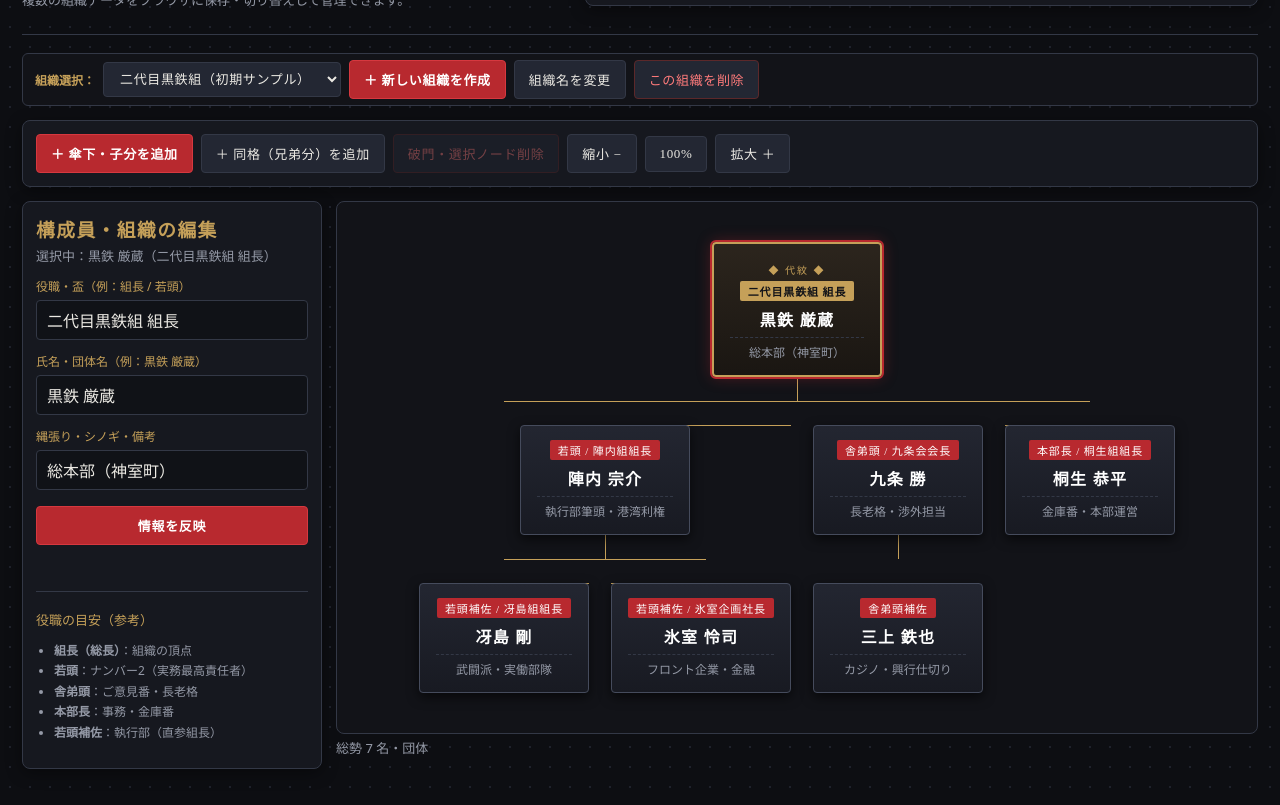
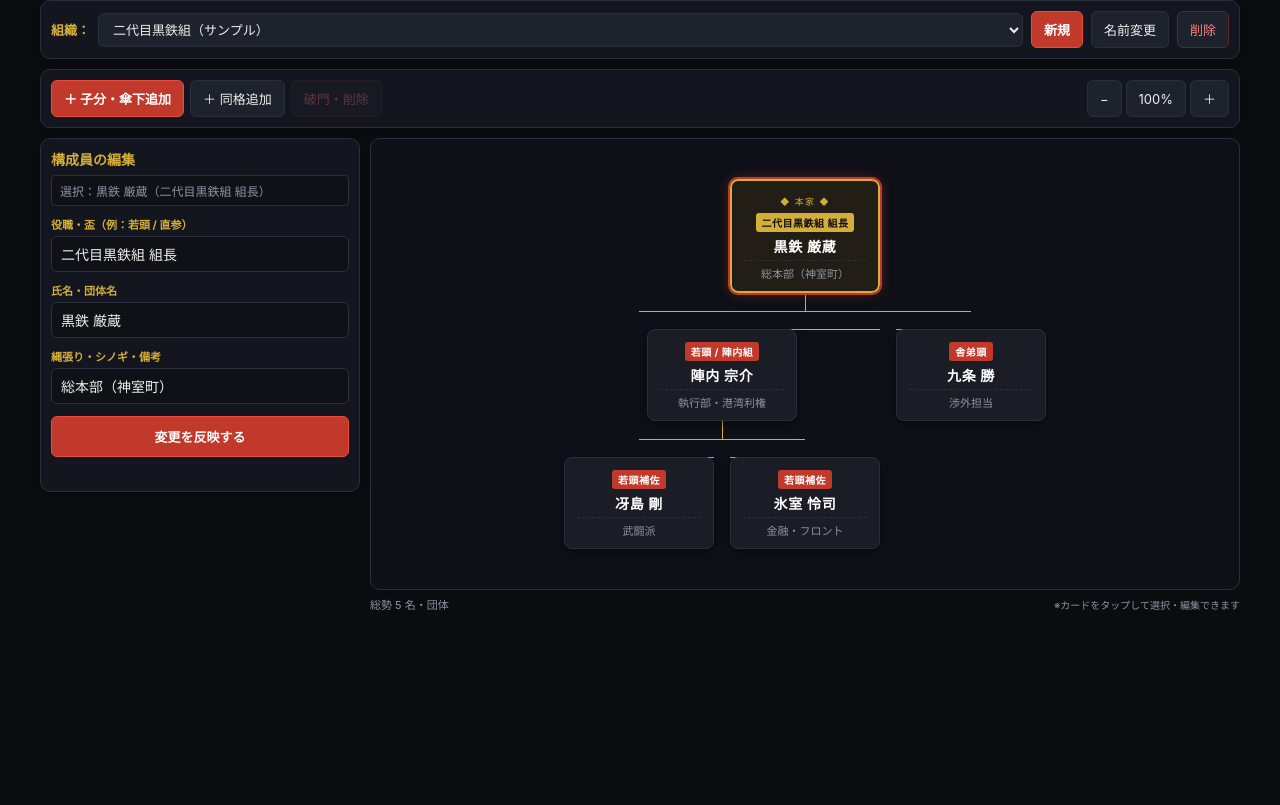
Before and after one commit to inoue-cmd/yakuza, a plain HTML site: page index.html in a window 1280 px wide. Shown: the part 83-888 px from the top of the page. After the commit the page ends 800 px from the top, so only its background shows below. Drawn offline with Linux system fonts and the light colour scheme.

Commit message:
Update index.html

```diff
--- a/index.html
+++ b/index.html
@@ -2,80 +2,100 @@
 <html lang="ja">
 <head>
 <meta charset="UTF-8">
-<meta name="viewport" content="width=device-width, initial-scale=1">
-<title>架空組織図メーカー【任侠編・マルチ保存対応】</title>
+<meta name="viewport" content="width=device-width, initial-scale=1, maximum-scale=1">
+<title>架空組織図メーカー【任侠編】</title>
 <style>
 :root{
-  --bg:#0d0e12;
-  --panel:#16181f;
-  --card:#1d2029;
-  --border:#333846;
-  --gold:#c5a059;
-  --crimson:#b8292f;
-  --text:#eceae4;
-  --muted:#9499a6;
-  font-family:"Hiragino Mincho ProN","Yu Mincho","MS PMincho",serif;
+  --bg:#0b0c10;
+  --panel:#14161f;
+  --card:#1a1d26;
+  --border:#2a2f3d;
+  --gold:#d4af37;
+  --crimson:#c0392b;
+  --text:#f0eeeb;
+  --muted:#8c93a3;
+  font-family:-apple-system,BlinkMacSystemFont,"Segoe UI",Roboto,"Hiragino Sans","Meiryo",sans-serif;
   color:var(--text);
   background:var(--bg);
 }
 *{box-sizing:border-box}
-body{margin:0;padding:22px;background-image:radial-gradient(#1f222c 1px, transparent 1px);background-size:20px 20px}
-.app{max-width:1280px;margin:auto}
-header{display:flex;justify-content:space-between;align-items:center;gap:12px;flex-wrap:wrap;margin-bottom:18px;border-bottom:1px solid var(--border);padding-bottom:14px}
-h1{font-size:24px;margin:0;letter-spacing:0.12em;color:var(--gold);text-shadow:0 2px 4px rgba(0,0,0,0.8)}
-.sub,.meta{color:var(--muted);font-size:13px;margin-top:4px;font-family:system-ui,sans-serif}
-.toolbar,.panel{background:var(--panel);border:1px solid var(--border);border-radius:8px;padding:13px;margin-bottom:14px;box-shadow:0 4px 16px rgba(0,0,0,0.4)}
-.toolbar{display:flex;gap:8px;flex-wrap:wrap;align-items:center}
-button, select{border:1px solid var(--border);background:#232733;color:var(--text);border-radius:4px;padding:9px 14px;cursor:pointer;font-size:13px;font-family:inherit;letter-spacing:0.05em;transition:0.15s}
-button:hover, select:hover{background:#2e3342;border-color:var(--gold)}
-select{padding:8px 12px}
-button:disabled{opacity:0.4;cursor:not-allowed}
-button.primary{background:var(--crimson);color:#fff;border-color:#d6383f;font-weight:bold}
-button.primary:hover{background:#9c2025}
-button.danger{color:#ff7b7b;border-color:#5c282a}
+body{margin:0;padding:12px;background-color:var(--bg)}
+.app{max-width:1200px;margin:auto}
+
+/* ヘッダー */
+header{display:flex;justify-content:space-between;align-items:flex-start;gap:10px;flex-wrap:wrap;margin-bottom:12px;border-bottom:1px solid var(--border);padding-bottom:10px}
+h1{font-size:20px;margin:0;letter-spacing:0.08em;color:var(--gold)}
+.sub{color:var(--muted);font-size:12px;margin-top:2px}
+
+/* 共通パネル・ツールバー */
+.toolbar,.panel,.org-switcher{background:var(--panel);border:1px solid var(--border);border-radius:10px;padding:10px;margin-bottom:10px;box-shadow:0 2px 8px rgba(0,0,0,0.3)}
+.toolbar{display:flex;gap:6px;flex-wrap:wrap;align-items:center}
+button, select{border:1px solid var(--border);background:#1e222d;color:var(--text);border-radius:6px;padding:8px 12px;cursor:pointer;font-size:13px;font-family:inherit;transition:0.1s}
+button:hover, select:hover{background:#282e3d;border-color:var(--gold)}
+select{padding:7px 10px;max-width:100%}
+button:disabled{opacity:0.3;cursor:not-allowed}
+button.primary{background:var(--crimson);color:#fff;border-color:#e74c3c;font-weight:bold}
+button.primary:hover{background:#a93226}
+button.danger{color:#ff8080;border-color:#5c282a}
 button.danger:hover{background:#3d191b}
-.org-switcher{display:flex;gap:8px;align-items:center;background:#121318;padding:6px 12px;border:1px solid var(--border);border-radius:6px;margin-bottom:14px;flex-wrap:wrap}
-.layout{display:grid;grid-template-columns:300px minmax(0,1fr);gap:14px}
-label{display:block;font-size:12px;color:var(--gold);margin:12px 0 5px;font-family:system-ui,sans-serif}
-input{width:100%;padding:10px;border:1px solid var(--border);background:#101217;color:var(--text);border-radius:4px;font:inherit}
+
+.org-switcher{display:flex;gap:8px;align-items:center;flex-wrap:wrap;font-size:13px}
+
+/* レイアウト（スマホは1カラム、PCは左右2カラム） */
+.layout{display:flex;flex-direction:column;gap:10px}
+@media(min-width:860px){
+  .layout{display:grid;grid-template-columns:320px minmax(0,1fr);align-items:start}
+}
+
+/* サイドバー編集パネル */
+.sidebar{order:2}
+@media(min-width:860px){.sidebar{order:1}}
+label{display:block;font-size:11px;color:var(--gold);margin:10px 0 4px;font-weight:bold}
+input{width:100%;padding:9px;border:1px solid var(--border);background:#0f1117;color:var(--text);border-radius:6px;font-size:14px}
 input:focus{outline:none;border-color:var(--gold)}
-.canvas{background:#121318;border:1px solid var(--border);border-radius:8px;min-height:500px;overflow:auto;position:relative}
-.tree{display:flex;flex-direction:column;align-items:center;min-width:max-content;padding:40px}
+
+/* キャンバス（ツリー表示エリア） */
+.canvas-wrap{order:1;position:relative}
+@media(min-width:860px){.canvas-wrap{order:2}}
+.canvas{background:#0e1017;border:1px solid var(--border);border-radius:10px;min-height:400px;max-height:75vh;overflow:auto;position:relative;padding:20px}
+.tree{display:flex;flex-direction:column;align-items:center;min-width:max-content;padding:20px}
+
+/* ツリーノードのデザイン */
 .branch{display:flex;flex-direction:column;align-items:center;position:relative}
-.node{min-width:170px;max-width:240px;padding:14px 16px;border:1px solid #454b5c;border-radius:4px;background:linear-gradient(180deg,#232631 0%,#181a22 100%);text-align:center;box-shadow:0 4px 12px rgba(0,0,0,0.6);cursor:pointer;position:relative;transition:0.15s}
+.node{min-width:150px;max-width:200px;padding:10px 12px;border:1px solid var(--border);border-radius:8px;background:var(--card);text-align:center;box-shadow:0 3px 8px rgba(0,0,0,0.4);cursor:pointer;position:relative;transition:0.15s}
 .node:hover{border-color:var(--gold)}
-.node.selected{outline:2px solid var(--crimson);border-color:var(--crimson);box-shadow:0 0 15px rgba(184,41,47,0.4)}
-.node.root-node{border:2px solid var(--gold);background:linear-gradient(180deg,#2c251d 0%,#1a1612 100%);padding-top:18px}
-.node.root-node::before{content:"◆ 代紋 ◆";display:block;font-size:10px;color:var(--gold);letter-spacing:0.2em;margin-bottom:4px}
-.node .role-badge{display:inline-block;font-size:11px;color:#fff;background:var(--crimson);padding:2px 8px;border-radius:2px;margin-bottom:6px;letter-spacing:0.08em}
-.node.root-node .role-badge{background:var(--gold);color:#121318;font-weight:bold}
-.node strong{display:block;font-size:16px;letter-spacing:0.08em;color:#fff}
-.node small{display:block;color:var(--muted);margin-top:6px;font-size:12px;font-family:system-ui,sans-serif;border-top:1px dashed #333846;padding-top:5px}
-.connector{height:24px;border-left:1px solid var(--gold)}
-.children{display:flex;justify-content:center;gap:22px;position:relative;padding-top:24px}
-.children:before{content:"";position:absolute;top:0;left:50%;height:1px;width:calc(100% - 170px);transform:translateX(-50%);background:var(--gold)}
-.children>.branch:before{content:"";position:absolute;top:0;height:24px;border-left:1px solid var(--gold)}
+.node.selected{outline:2px solid var(--crimson);border-color:var(--crimson);box-shadow:0 0 12px rgba(192,57,43,0.5)}
+.node.root-node{border:2px solid var(--gold);background:linear-gradient(180deg,#221e15 100%,#15130e 0%);padding-top:14px}
+.node.root-node::before{content:"◆ 本家 ◆";display:block;font-size:9px;color:var(--gold);letter-spacing:0.15em;margin-bottom:3px}
+
+.node .role-badge{display:inline-block;font-size:10px;color:#fff;background:var(--crimson);padding:2px 6px;border-radius:3px;margin-bottom:4px;letter-spacing:0.05em;font-weight:bold}
+.node.root-node .role-badge{background:var(--gold);color:#0f1117}
+.node strong{display:block;font-size:14px;letter-spacing:0.05em;color:#fff;word-break:break-all}
+.node small{display:block;color:var(--muted);margin-top:4px;font-size:11px;border-top:1px dashed var(--border);padding-top:4px;word-break:break-all}
+
+/* 接続線 */
+.connector{height:18px;border-left:1px solid var(--gold)}
+.children{display:flex;justify-content:center;gap:16px;position:relative;padding-top:18px}
+.children:before{content:"";position:absolute;top:0;left:50%;height:1px;width:calc(100% - 150px);transform:translateX(-50%);background:var(--gold)}
+.children>.branch:before{content:"";position:absolute;top:0;height:18px;border-left:1px solid var(--gold)}
 .children>.branch:first-child:after,.children>.branch:last-child:after{content:"";position:absolute;top:0;width:50%;border-top:1px solid var(--gold)}
 .children>.branch:first-child:after{left:50%}
 .children>.branch:last-child:after{right:50%}
 .children>.branch:only-child:after{display:none}
 .children>.branch .node{position:relative;z-index:1}
-.status{font-size:12px;color:var(--gold);min-height:18px;margin-top:10px;font-family:system-ui,sans-serif}
-@media(max-width:760px){
-  body{padding:12px}
-  .layout{grid-template-columns:1fr}
-  .canvas{min-height:380px}
-  h1{font-size:20px}
-}
+
+.status{font-size:11px;color:var(--gold);min-height:16px;margin-top:8px}
+.meta-info{color:var(--muted);font-size:11px;margin-top:6px;display:flex;justify-content:space-between;align-items:center}
+
 @media print{
   body{padding:0;background:white;color:black}
   .no-print,.sidebar{display:none!important}
   .layout{display:block}
-  .canvas{border:0;overflow:visible;background:white}
-  .node{background:white!important;color:black!important;border:1px solid #333!important;box-shadow:none!important}
+  .canvas{border:0;overflow:visible;background:white;max-height:none}
+  .node{background:white!important;color:black!important;border:1px solid #444!important;box-shadow:none!important}
   .node strong{color:black!important}
   .node .role-badge{background:#333!important;color:white!important}
-  .connector,.children:before,.children>.branch:before,.children>.branch:after{border-color:#333!important;background:#333!important}
+  .connector,.children:before,.children>.branch:before,.children>.branch:after{border-color:#444!important;background:#444!important}
   .tree{zoom:.8}
 }
 </style>
@@ -85,69 +105,67 @@ input:focus{outline:none;border-color:var(--gold)}
 <header>
 <div>
 <h1>架空組織図メーカー【任侠編】</h1>
-<div class="sub">複数の組織データをブラウザに保存・切り替えして管理できます。</div>
+<div class="sub">スマホ・PC対応 / 自動保存</div>
 </div>
-<div class="toolbar no-print">
-<button id="sample">サンプル組織（黒鉄組）読込</button>
-<button id="saveJson">JSONファイル保存</button>
-<button id="loadJson">JSONファイル読込</button>
-<button id="print">白黒印刷 / PDF</button>
+<div class="toolbar no-print" style="margin:0;border:0;padding:0;background:transparent">
+  <button id="sample">サンプル読込</button>
+  <button id="saveJson">JSON保存</button>
+  <button id="loadJson">JSON読込</button>
+  <button id="print">印刷 / PDF</button>
   <input id="file" type="file" accept=".json,application/json" hidden>
 </div>
 </header>
 
 <!-- 組織の切り替え・管理バー -->
 <div class="org-switcher no-print">
-  <span style="font-size:12px;color:var(--gold);font-weight:bold;">組織選択：</span>
-  <select id="orgSelect"></select>
-  <button id="newOrg" class="primary">＋ 新しい組織を作成</button>
-  <button id="renameOrg">組織名を変更</button>
-  <button id="deleteOrg" class="danger">この組織を削除</button>
+  <span style="color:var(--gold);font-weight:bold;white-space:nowrap;">組織：</span>
+  <select id="orgSelect" style="flex:1;min-width:130px;"></select>
+  <button id="newOrg" class="primary">新規</button>
+  <button id="renameOrg">名前変更</button>
+  <button id="deleteOrg" class="danger">削除</button>
 </div>
 
+<!-- 操作ツールバー -->
 <div class="toolbar no-print">
-<button class="primary" id="addChild">＋ 傘下・子分を追加</button>
-<button id="addSibling">＋ 同格（兄弟分）を追加</button>
-<button class="danger" id="delete">破門・選択ノード削除</button>
-<button id="zoomOut">縮小 −</button>
+  <button class="primary" id="addChild">＋ 子分・傘下追加</button>
+  <button id="addSibling">＋ 同格追加</button>
+  <button class="danger" id="delete">破門・削除</button>
+  <div style="margin-left:auto;display:flex;gap:4px;">
+    <button id="zoomOut">−</button>
     <button id="zoomReset">100%</button>
-<button id="zoomIn">拡大 ＋</button>
+    <button id="zoomIn">＋</button>
+  </div>
 </div>
 
 <div class="layout">
+  <!-- 編集サイドバー -->
   <aside class="panel sidebar no-print">
-<h3 style="margin:0;color:var(--gold);letter-spacing:0.08em">構成員・組織の編集</h3>
-<div class="meta" id="selectedLabel">選択中</div>
+    <h3 style="margin:0 0 6px 0;font-size:14px;color:var(--gold)">構成員の編集</h3>
+    <div style="font-size:12px;color:var(--muted);background:#0f1117;padding:6px 8px;border-radius:4px;border:1px solid var(--border)" id="selectedLabel">選択中：なし</div>
 
-<label for="nodeRole">役職・盃（例：組長 / 若頭）</label>
-<input id="nodeRole" maxlength="60" placeholder="若頭">
+    <label for="nodeRole">役職・盃（例：若頭 / 直参）</label>
+    <input id="nodeRole" maxlength="50" placeholder="若頭">
 
-<label for="nodeName">氏名・団体名（例：黒鉄 厳蔵）</label>
-<input id="nodeName" maxlength="60" placeholder="氏名または組織名">
+    <label for="nodeName">氏名・団体名</label>
+    <input id="nodeName" maxlength="50" placeholder="氏名または組織名">
 
     <label for="nodeDept">縄張り・シノギ・備考</label>
-<input id="nodeDept" maxlength="100" placeholder="例：歓楽街・武闘派">
+    <input id="nodeDept" maxlength="80" placeholder="例：歓楽街・資金源">
 
-<button class="primary" id="apply" style="width:100%;margin-top:16px">情報を反映</button>
+    <button class="primary" id="apply" style="width:100%;margin-top:12px;padding:10px">変更を反映する</button>
     <div class="status" id="status"></div>
-
-<hr style="border:0;border-top:1px solid var(--border);margin:18px 0">
-<div class="meta" style="color:var(--gold)">役職の目安（参考）</div>
-<ul style="font-size:12px;line-height:1.7;padding-left:18px;color:var(--muted);font-family:system-ui,sans-serif">
-<li><b>組長（総長）</b>：組織の頂点</li>
-<li><b>若頭</b>：ナンバー2（実務最高責任者）</li>
-<li><b>舎弟頭</b>：ご意見番・長老格</li>
-<li><b>本部長</b>：事務・金庫番</li>
-<li><b>若頭補佐</b>：執行部（直参組長）</li>
-</ul>
   </aside>
 
-<main>
+  <!-- ツリー表示メインエリア -->
+  <div class="canvas-wrap">
     <div class="canvas">
       <div class="tree" id="tree"></div>
     </div>
-<div class="meta" id="count">総勢 1名・団体</div>
-</main>
+    <div class="meta-info">
+      <span id="count">総勢 1名</span>
+      <span style="font-size:10px;color:var(--muted)">※カードをタップして選択・編集できます</span>
+    </div>
+  </div>
 </div>
 </div>
 
@@ -155,12 +173,11 @@ input:focus{outline:none;border-color:var(--gold)}
 (()=>{
 const $=id=>document.getElementById(id);
 
-const STORAGE_KEY_LIST="yakuza_org_list_v1";
-const STORAGE_PREFIX="yakuza_org_data_";
+const STORAGE_KEY_LIST="yakuza_org_list_v2";
+const STORAGE_PREFIX="yakuza_org_data_v2";
 
-// 初期データ
 const defaultOrgId="org_default_1";
-const defaultOrgName="二代目黒鉄組（初期サンプル）";
+const defaultOrgName="二代目黒鉄組（サンプル）";
 const defaultRoot={
   id:1,
   name:"黒鉄 厳蔵",
@@ -168,20 +185,14 @@ const defaultRoot={
   dept:"総本部（神室町）",
   children:[
     {
-      id:2,name:"陣内 宗介",role:"若頭 / 陣内組組長",dept:"執行部筆頭・港湾利権",
+      id:2,name:"陣内 宗介",role:"若頭 / 陣内組",dept:"執行部・港湾利権",
       children:[
-        {id:5,name:"冴島 剛",role:"若頭補佐 / 冴島組組長",dept:"武闘派・実働部隊",children:[]},
-        {id:6,name:"氷室 怜司",role:"若頭補佐 / 氷室企画社長",dept:"フロント企業・金融",children:[]}
+        {id:5,name:"冴島 剛",role:"若頭補佐",dept:"武闘派",children:[]},
+        {id:6,name:"氷室 怜司",role:"若頭補佐",dept:"金融・フロント",children:[]}
       ]
     },
     {
-      id:3,name:"九条 勝",role:"舎弟頭 / 九条会会長",dept:"長老格・渉外担当",
-      children:[
-        {id:7,name:"三上 鉄也",role:"舎弟頭補佐",dept:"カジノ・興行仕切り",children:[]}
-      ]
-    },
-    {
-      id:4,name:"桐生 恭平",role:"本部長 / 桐生組組長",dept:"金庫番・本部運営",
+      id:3,name:"九条 勝",role:"舎弟頭",dept:"渉外担当",
       children:[]
     }
   ]
@@ -191,16 +202,13 @@ let orgList = [];
 let currentOrgId = defaultOrgId;
 let root = JSON.parse(JSON.stringify(defaultRoot));
 let selected = 1;
-let nextId = 8;
+let nextId = 7;
 let zoom = 1;
 
-// ローカルストレージから組織リストをロード、なければ初期作成
 function initStorage(){
   try{
     const savedList = localStorage.getItem(STORAGE_KEY_LIST);
-    if(savedList){
-      orgList = JSON.parse(savedList);
-    }
+    if(savedList) orgList = JSON.parse(savedList);
   }catch(e){}
 
   if(!orgList.length){
@@ -230,7 +238,7 @@ function loadOrgData(id){
       nextId = data.nextId || (Math.max(...flatten(root).map(n=>n.id))+1);
     }catch(e){
       root = JSON.parse(JSON.stringify(defaultRoot));
-      nextId = 8;
+      nextId = 7;
     }
   }else{
     root = { id:1, name:"新・組長", role:"組長", dept:"本家", children:[] };
@@ -262,21 +270,15 @@ $("orgSelect").onchange = e => {
 };
 
 $("newOrg").onclick = () => {
-  const name = prompt("新しく作る組織の名前（例：白虎会、鬼島組など）を入力してください：", "新規ヤクザ組織");
-  if(!name) return;
+  const name = prompt("新しい組織名を入力してください：", "白虎会");
+  if(!name || !name.trim()) return;
 
   saveCurrentOrgData();
   const newId = "org_" + Date.now();
   orgList.push({ id: newId, name: name.trim() });
   saveOrgList();
 
-  root = {
-    id: 1,
-    name: "初代 " + name.trim(),
-    role: "総長 / 組長",
-    dept: "本家・本部",
-    children: []
-  };
+  root = { id: 1, name: "初代 " + name.trim(), role: "組長", dept:"本家", children: [] };
   nextId = 2;
   selected = 1;
 
@@ -284,15 +286,14 @@ $("newOrg").onclick = () => {
   updateOrgSelectUI();
   sync();
   draw();
-  status("新しい組織「" + name.trim() + "」を立ち上げました");
+  status("新組織「" + name.trim() + "」を作成しました");
 };
 
 $("renameOrg").onclick = () => {
   const org = orgList.find(o => o.id === currentOrgId);
   if(!org) return;
-  const newName = prompt("組織名を変更します：", org.name);
+  const newName = prompt("組織名を変更：", org.name);
   if(!newName || !newName.trim()) return;
-
   org.name = newName.trim();
   saveOrgList();
   updateOrgSelectUI();
@@ -301,19 +302,17 @@ $("renameOrg").onclick = () => {
 
 $("deleteOrg").onclick = () => {
   if(orgList.length <= 1){
-    alert("最後の組織は削除できません。新規組織を作成してから削除してください。");
+    alert("最後の組織は削除できません。");
     return;
   }
   const org = orgList.find(o => o.id === currentOrgId);
-  if(!confirm(`組織「${org.name}」を完全に削除しますか？この操作は元に戻せません。`)) return;
+  if(!confirm(`「${org.name}」を削除しますか？`)) return;
 
   localStorage.removeItem(STORAGE_PREFIX + currentOrgId);
   orgList = orgList.filter(o => o.id !== currentOrgId);
   saveOrgList();
-
-  currentOrgId = orgList[0].id;
-  loadOrgData(currentOrgId);
-  status("組織を削除しました");
+  loadOrgData(orgList[0].id);
+  status("削除しました");
 };
 
 function find(n,id){
@@ -348,7 +347,7 @@ function sync(){
   $("nodeName").value=n.name;
   $("nodeRole").value=n.role;
   $("nodeDept").value=n.dept;
-  $("selectedLabel").textContent="選択中："+n.name+"（"+(n.role||"役職なし")+"）";
+  $("selectedLabel").textContent="選択："+n.name+"（"+(n.role||"役職なし")+"）";
   $("delete").disabled=n.id===root.id;
 }
 
@@ -359,8 +358,6 @@ function render(n, isRoot=false){
   const card=document.createElement("div");
   card.className="node"+(isRoot?" root-node":"")+(n.id===selected?" selected":"");
   card.tabIndex=0;
-  card.setAttribute("role","button");
-  card.setAttribute("aria-label",n.name+"を選択");
 
   if(n.role){
     const role=document.createElement("div");
@@ -379,17 +376,11 @@ function render(n, isRoot=false){
     card.append(dept);
   }
 
-  card.onclick=()=>{
+  card.onclick=e=>{
+    e.stopPropagation();
     selected=n.id;
     sync();
     draw();
-  };
-
-  card.onkeydown=e=>{
-    if(e.key==="Enter"||e.key===" "){
-      e.preventDefault();
-      card.click();
-    }
   };
 
   branch.append(card);
@@ -401,7 +392,6 @@ function render(n, isRoot=false){
 
     const kids=document.createElement("div");
     kids.className="children";
-
     n.children.forEach(c=>kids.append(render(c, false)));
     branch.append(kids);
   }
@@ -413,7 +403,6 @@ function draw(){
   $("tree").replaceChildren(render(root, true));
   $("tree").style.zoom=zoom;
   $("count").textContent="総勢 "+flatten(root).length+" 名・団体";
-  $("zoomReset").textContent=Math.round(zoom*100)+"%";
   saveCurrentOrgData();
 }
 
@@ -422,15 +411,15 @@ function add(sibling){
   const target=sibling?parent(root,selected):current;
 
   if(!target){
-    status("総長（トップ）と同格は追加できません");
+    status("本家（トップ）と同格は追加できません");
     return;
   }
 
   const n={
     id:nextId++,
-    name:"新構成員・傘下組",
-    role:"若衆 / 直参",
-    dept:"シノギ・担当地区",
+    name:"新構成員",
+    role:"若衆",
+    dept:"担当・シノギ",
     children:[]
   };
 
@@ -438,9 +427,9 @@ function add(sibling){
   selected=n.id;
   sync();
   draw();
-  $("nodeRole").focus();
-  $("nodeRole").select();
-  status("傘下を追加しました。情報を入力してください");
+  $("nodeName").focus();
+  $("nodeName").select();
+  status("傘下を追加しました");
 }
 
 $("addChild").onclick=()=>add(false);
@@ -453,12 +442,12 @@ $("apply").onclick=()=>{
   n.dept=$("nodeDept").value.trim();
   sync();
   draw();
-  status("情報を更新・自動保存しました");
+  status("保存しました");
 };
 
 $("delete").onclick=()=>{
   if(selected===root.id)return;
-  if(!confirm("この構成員（および配下の組織）を破門・削除しますか？"))return;
+  if(!confirm("この構成員を破門・削除しますか？"))return;
 
   const p=parent(root,selected);
   p.children=p.children.filter(n=>n.id!==selected);
@@ -468,29 +457,18 @@ $("delete").onclick=()=>{
   status("削除しました");
 };
 
-$("zoomIn").onclick=()=>{
-  zoom=Math.min(1.8,zoom+.1);
-  draw();
-};
-
-$("zoomOut").onclick=()=>{
-  zoom=Math.max(.5,zoom-.1);
-  draw();
-};
-
-$("zoomReset").onclick=()=>{
-  zoom=1;
-  draw();
-};
+$("zoomIn").onclick=()=>{ zoom=Math.min(1.8,zoom+.1); draw(); };
+$("zoomOut").onclick=()=>{ zoom=Math.max(.5,zoom-.1); draw(); };
+$("zoomReset").onclick=()=>{ zoom=1; draw(); };
 
 $("sample").onclick=()=>{
-  if(!confirm("現在の組織を初期サンプル（二代目黒鉄組）に上書きしますか？"))return;
+  if(!confirm("サンプル組織で上書きしますか？"))return;
   root = JSON.parse(JSON.stringify(defaultRoot));
-  nextId = 8;
+  nextId = 7;
   selected = 1;
   sync();
   draw();
-  status("サンプル組織を展開しました");
+  status("サンプルを読み込みました");
 };
 
 $("saveJson").onclick=()=>{
@@ -502,7 +480,7 @@ $("saveJson").onclick=()=>{
   a.download=(org ? org.name : "yakuza") + "-chart.json";
   a.click();
   URL.revokeObjectURL(url);
-  status("JSONファイルとしてバックアップを保存しました");
+  status("JSONファイルを保存しました");
 };
 
 $("loadJson").onclick=()=>$("file").click();
@@ -512,26 +490,13 @@ $("file").onchange=async e=>{
   if(!f)return;
   try{
     const json=JSON.parse(await f.text());
-    // 旧フォーマット（root直下型）と新フォーマット両方に対応
     const v = json.root ? json.root : json;
     const importedOrgName = json.orgName || f.name.replace(/\.[^/.]+$/, "");
-
-    const valid=n=>
-      n&&
-      Number.isInteger(n.id)&&
-      typeof n.name==="string"&&
-      typeof n.role==="string"&&
-      typeof n.dept==="string"&&
-      Array.isArray(n.children)&&
-      n.children.every(valid);
-
-    if(!valid(v))throw Error();
 
     root = v;
     nextId = Math.max(...flatten(v).map(n=>n.id))+1;
     selected = root.id;
 
-    // 新しい組織としてリストに追加して読み込む
     const newId = "org_" + Date.now();
     orgList.push({ id: newId, name: importedOrgName + " (読込)" });
     currentOrgId = newId;
@@ -540,16 +505,15 @@ $("file").onchange=async e=>{
 
     sync();
     draw();
-    status("JSONファイルから組織を読み込みました");
+    status("JSONを読み込みました");
   }catch{
-    status("読み込み失敗：正しい組織図JSONファイルを選択してください");
+    status("読み込み失敗：ファイル形式を確認してください");
   }
   e.target.value="";
 };
 
 $("print").onclick=()=>window.print();
 
-// 初期化実行
 initStorage();
 })();
 </script>
```
Lines whose indentation alone changed are shown as unchanged.
